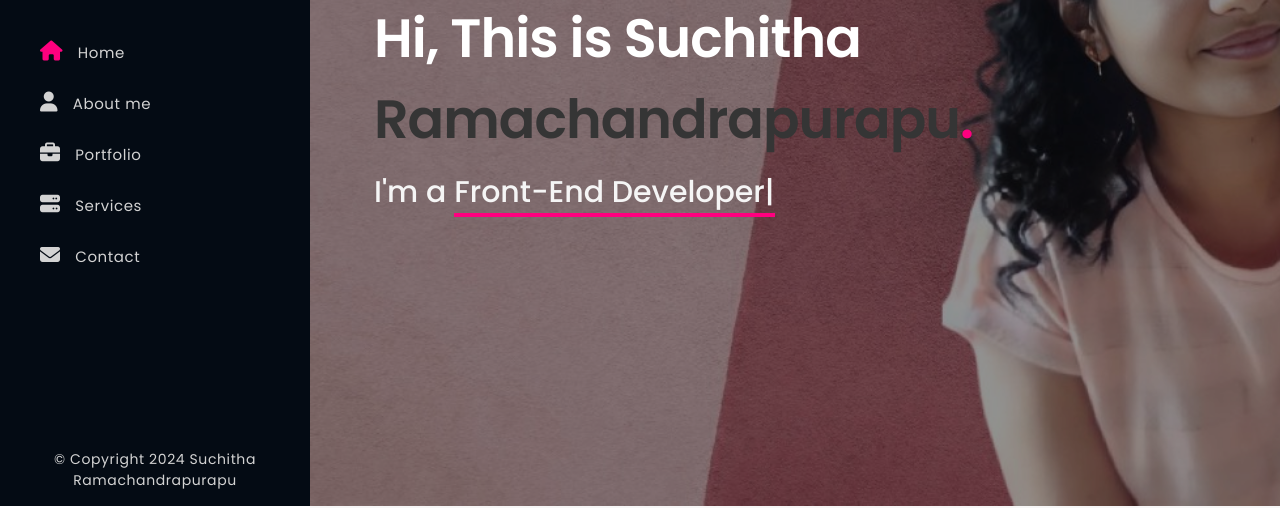
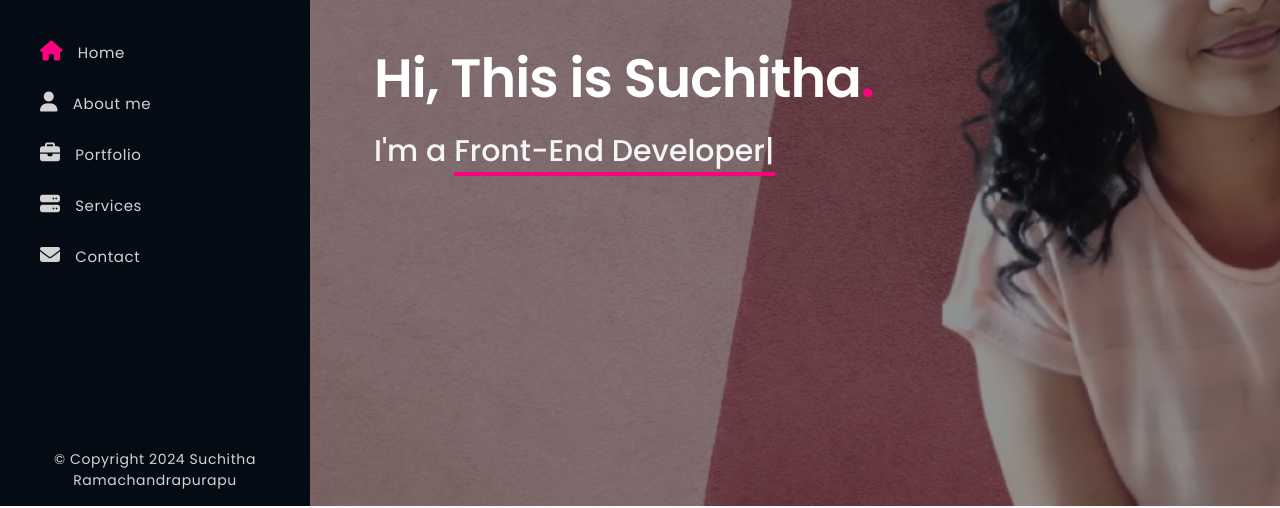
Before and after one commit to suchi-291/SuchithaRamachandrapurapu, a plain HTML site: page index.html in a window 1280 px wide. Shown: the part 294-802 px from the top of the page. Drawn offline with nearby package versions, Linux system fonts and the light colour scheme.

Commit message:
Update index.html

```diff
--- a/index.html
+++ b/index.html
@@ -57,7 +57,7 @@
           <!-- === Home Section Start === -->
           <section id="home">
               <div class="home-row">
-                    <h1>Hi, This is Suchitha<br> <span class="name">Ramachandrapurapu</span><span class="dot">.</span></h1>
+                    <h1>Hi, This is Suchitha<!--<br> <span class="name">Ramachandrapurapu</span>--><span class="dot">.</span></h1>
                     <p>I'm a <span class="auto-input"></span></p>
               </div>
           </section>
```
